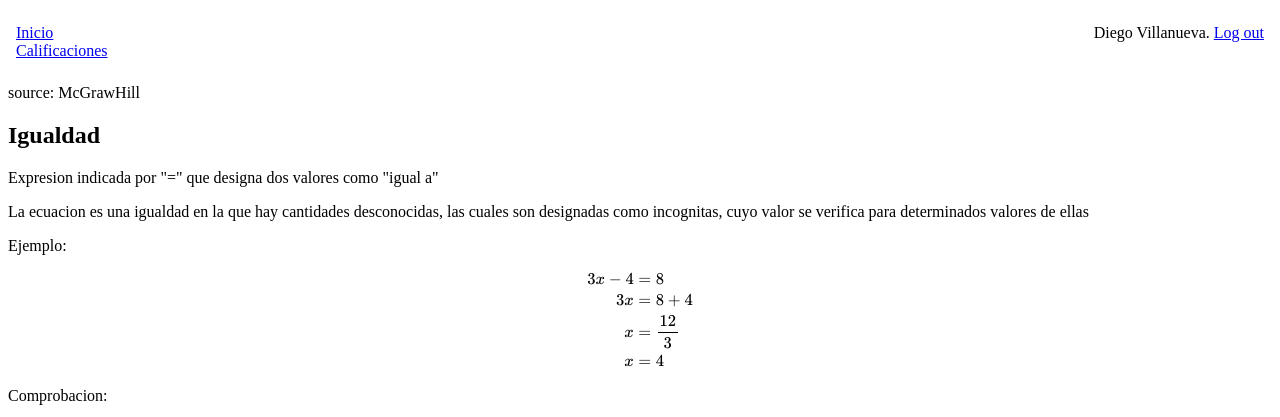
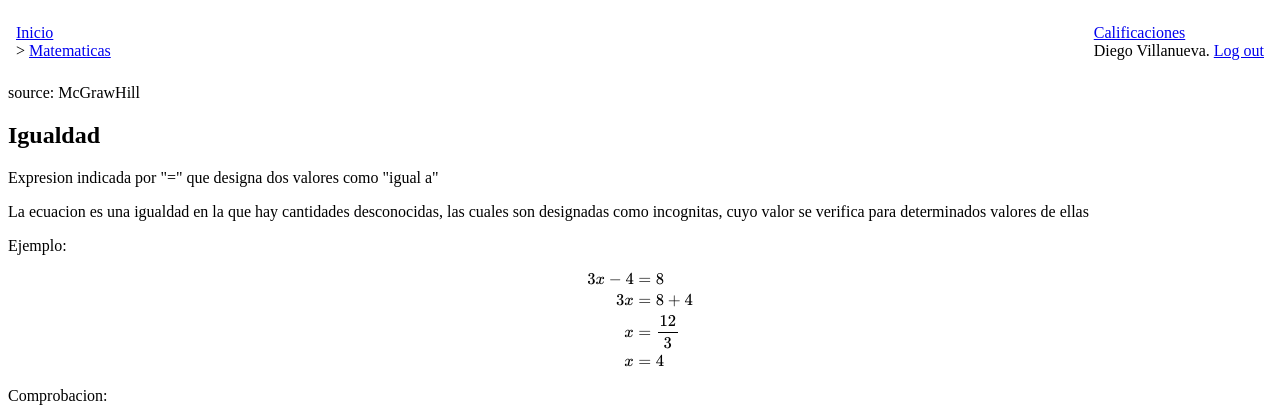
Before and after one commit to Jay-DVT/high-school-LMS, a Flask app: page /math/lineal_equation/theory in a window 1280 px wide. Shown: the top 417 px of the page. Run offline with Flask 2, Linux system fonts and the light colour scheme; a user stored in the database is signed in.

Commit message:
make link breadcrumbs

```diff
--- a/templates/conquista.html
+++ b/templates/conquista.html
@@ -1,6 +1,10 @@
 {% extends "layout.html" %}
 
 {% block title %}Conquista{% endblock %}
+
+{% block nav %}
+    <li>> <a href="{{url_for('history')}}">Historia</a></li>
+{% endblock %}
 
 {% block body %}
 
--- a/templates/layout.html
+++ b/templates/layout.html
@@ -15,9 +15,12 @@
         <ul id="nav">
             <div class="links">
                 <li><a href="{{url_for('index')}}">Inicio</a></li>
+                {% block nav %}{% endblock %}
+            </div>
+            <div class="links">
                 <li><a href="{{url_for('scores')}}">Calificaciones</a></li>
+                <li id="logout">{{ user.firstName }} {{ user.lastName }}. <a id="logout" href="/logout">Log out</a></li>
             </div>
-            <li id="logout">{{ user.firstName }} {{ user.lastName }}. <a id="logout" href="/logout">Log out</a></li>
         </ul>
     </nav>
     {% endif %}
--- a/templates/lineal_equation.html
+++ b/templates/lineal_equation.html
@@ -1,6 +1,10 @@
 {% extends "layout.html" %}
 
 {% block title %}Lineal equation{% endblock %}
+
+{% block nav %}
+    <li>> <a href="{{url_for('math')}}">Matematicas</a></li>
+{% endblock %}
 
 {% block body %}
 
--- a/templates/metric_systems.html
+++ b/templates/metric_systems.html
@@ -1,6 +1,11 @@
 {% extends "layout.html" %}
 
 {% block title %}Unit systems{% endblock %}
+
+{% block nav %}
+    <li>> <a href="{{url_for('physics')}}">Fisica</a></li>
+{% endblock %}
+
 
 {% block body %}
 
--- a/templates/scientific_notation.html
+++ b/templates/scientific_notation.html
@@ -1,6 +1,10 @@
 {% extends "layout.html" %}
 
 {% block title %}Scientific Notation{% endblock %}
+
+{% block nav %}
+    <li>> <a href="{{url_for('math')}}">Matematicas</a></li>
+{% endblock %}
 
 {% block body %}
 
```
Also changed, not shown: instance/students.db.
